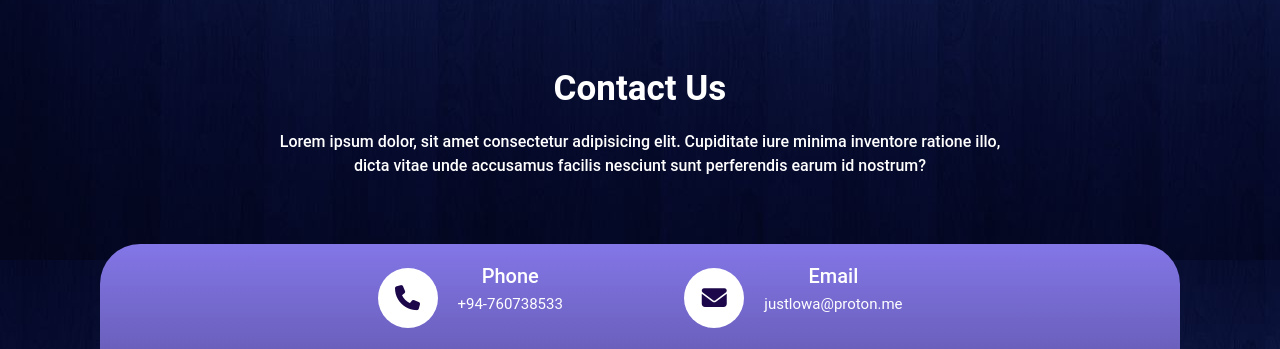
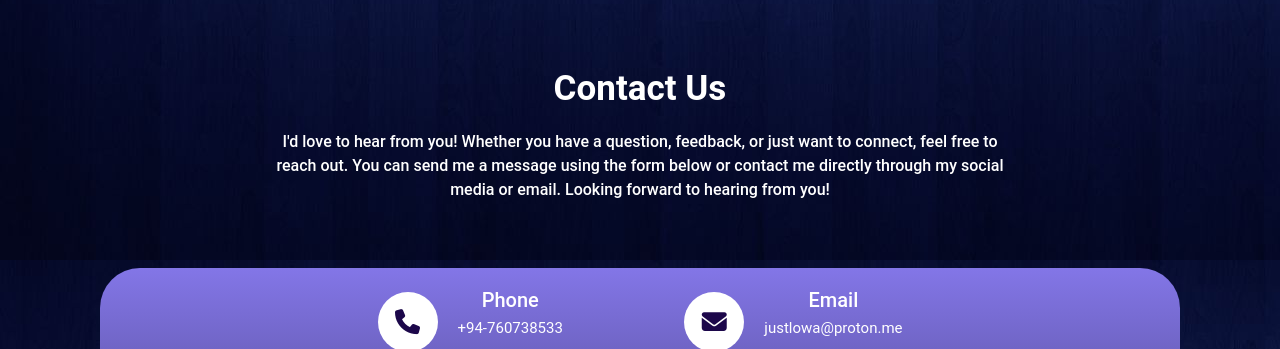
Before and after one commit to lowamina/lowamina_pigera, a website: page index.html in a window 1280 px wide. Shown: the part 5740-6089 px from the top of the page. Drawn offline with nearby package versions, Linux system fonts and the light colour scheme.

Commit message:
Update index.html

```diff
--- a/index.html
+++ b/index.html
@@ -602,8 +602,9 @@
     <div class="contact">
       <div class="content">
         <h2>Contact Us</h2>
-        <p>Lorem ipsum dolor, sit amet consectetur adipisicing elit. Cupiditate iure minima inventore ratione illo,
-          dicta vitae unde accusamus facilis nesciunt sunt perferendis earum id nostrum?</p>
+        <p>I'd love to hear from you! Whether you have a question, feedback, or just want to connect, feel free to reach out. You can send me a message using the form below or contact me directly through my social media or email.
+
+Looking forward to hearing from you!</p>
       </div>
 
       <div class="container">
```
